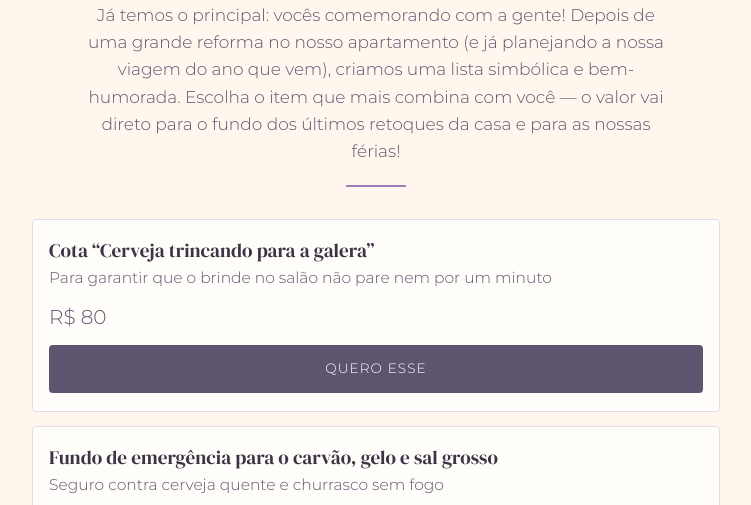
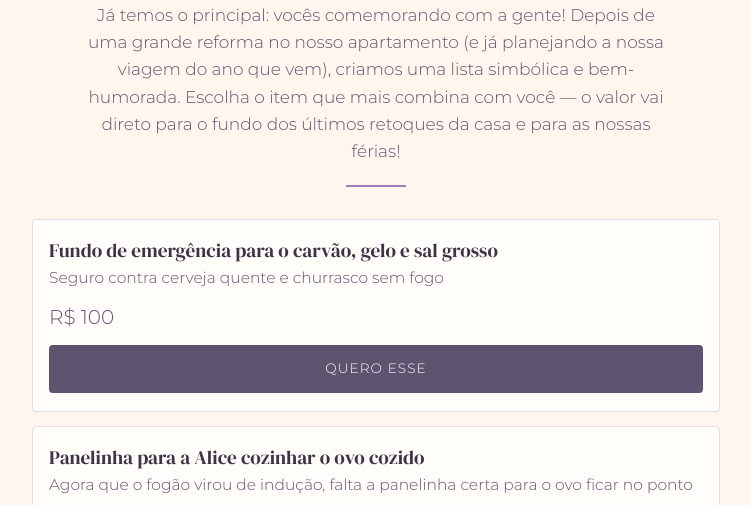
Before and after one commit to hermannheinen/casamento-alice-e-hermann, a plain HTML site: page index.html in a window 1280 px wide. Shown: the part 286-791 px from the top of the page, without its empty margins (264-1015 px from the left). Drawn offline with Linux system fonts and the light colour scheme.

Commit message:
Remove primeiro item; leiteira vira panelinha

```diff
--- a/index.html
+++ b/index.html
@@ -114,9 +114,8 @@ const CONFIG = {
 
 /* ============ ITENS — edite textos e valores aqui ============ */
 const ITENS = [
-  { titulo: "Cota “Cerveja trincando para a galera”", descricao: "Para garantir que o brinde no salão não pare nem por um minuto", valor: 80 },
   { titulo: "Fundo de emergência para o carvão, gelo e sal grosso", descricao: "Seguro contra cerveja quente e churrasco sem fogo", valor: 100 },
-  { titulo: "Leiteira para a Alice cozinhar o ovo cozido", descricao: "Agora que o fogão virou de indução, falta a panelinha certa para o ovo ficar no ponto", valor: 120 },
+  { titulo: "Panelinha para a Alice cozinhar o ovo cozido", descricao: "Agora que o fogão virou de indução, falta a panelinha certa para o ovo ficar no ponto", valor: 120 },
   { titulo: "Filamento para a impressora 3D do Hermann", descricao: "Combustível para ele imprimir tudo o que a casa ainda não sabia que precisava", valor: 150 },
   { titulo: "Tampão de ouvido anti-ronco para a Alice", descricao: "Investimento direto na paz e na qualidade do sono dela", valor: 150 },
   { titulo: "Mensalidade de volta ao treino funcional para o Hermann", descricao: "Para tirar a ferrugem de quem está parado e devolver ele para a ativa", valor: 180 },
```
Also changed, not shown: test/pix.test.js (+1 -1 lines).
